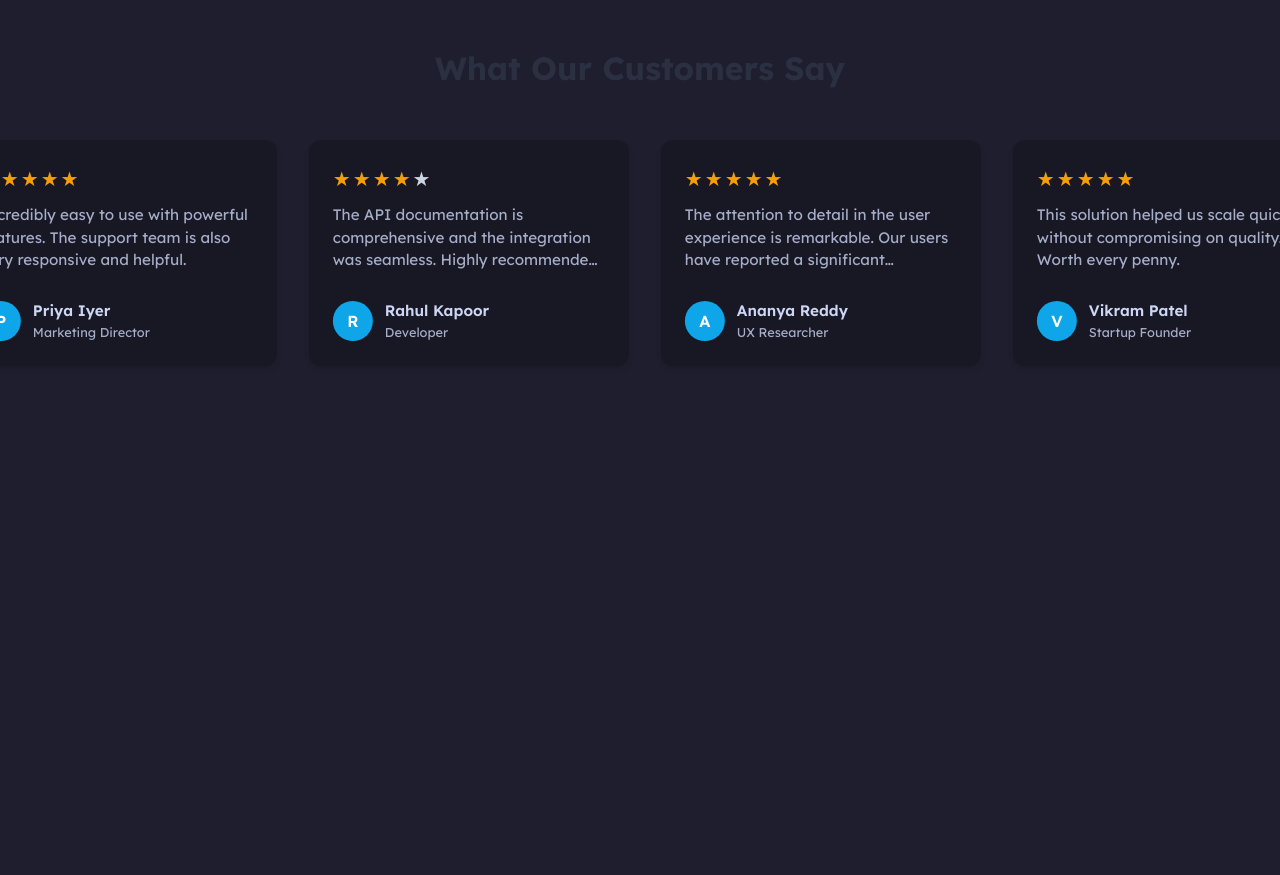
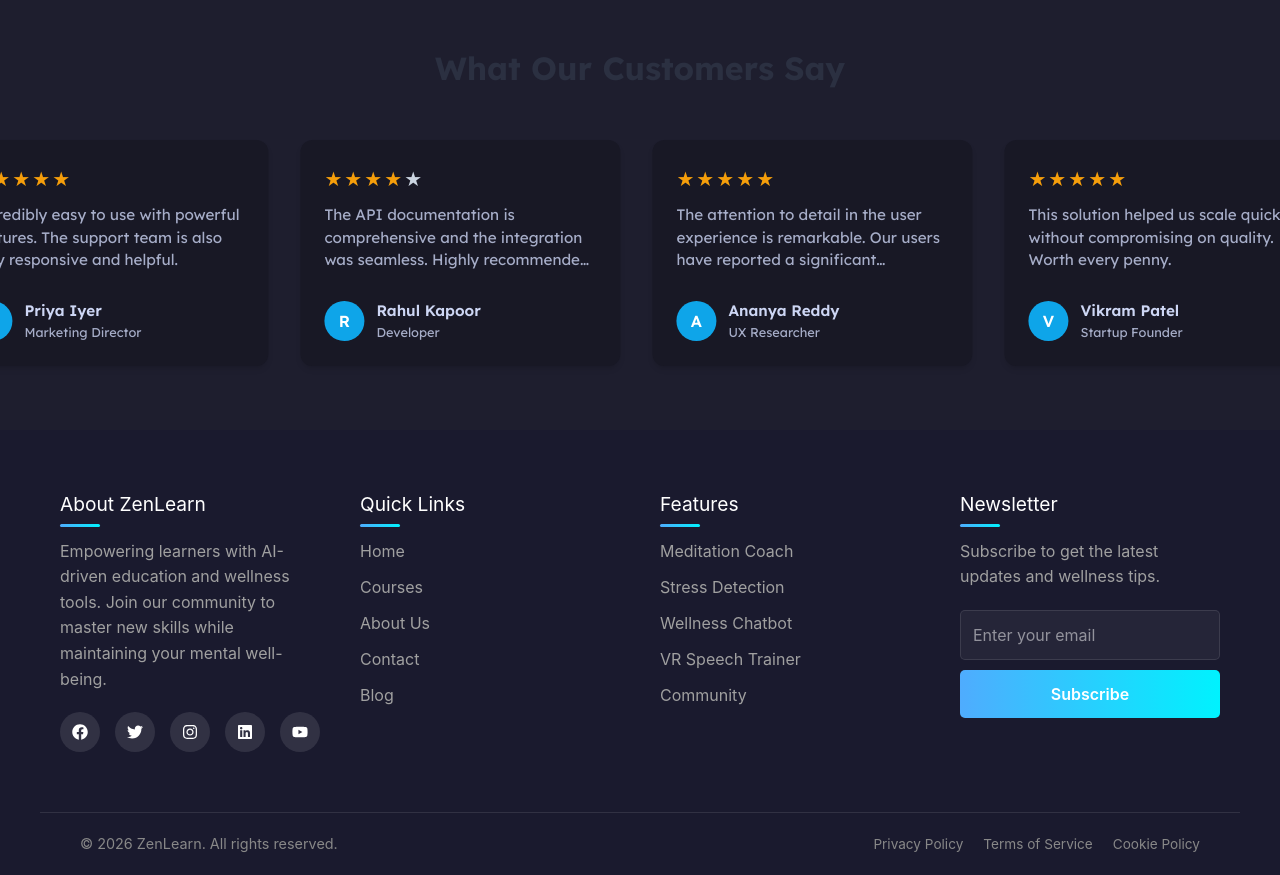
Before and after one commit to TanKaizokuO/Cognisphere, a React (Vite) app: page / in a window 1280 px wide. Shown: the part 1840-2715 px from the top of the page. Before the commit the page ends 2270 px from the top, so only its background shows below. Built offline with nearby package versions, Linux system fonts and the light colour scheme.

Commit message:
Add Footer component to Homepage

```diff
--- /dev/null
+++ b/src/components/Footer/Footer.css
@@ -0,0 +1,163 @@
+.footer {
+    background-color: #1a1a2e;
+    color: #e0e0e0;
+    padding: 60px 0 20px;
+    font-family: 'Inter', sans-serif;
+    margin-top: auto;
+}
+
+.footer-content {
+    display: grid;
+    grid-template-columns: repeat(auto-fit, minmax(250px, 1fr));
+    gap: 40px;
+    max-width: 1200px;
+    margin: 0 auto;
+    padding: 0 20px;
+}
+
+.footer-section h3 {
+    color: #fff;
+    font-size: 1.2rem;
+    margin-bottom: 20px;
+    position: relative;
+    display: inline-block;
+}
+
+.footer-section h3::after {
+    content: '';
+    position: absolute;
+    left: 0;
+    bottom: -8px;
+    width: 40px;
+    height: 3px;
+    background: linear-gradient(90deg, #4facfe, #00f2fe);
+    border-radius: 2px;
+}
+
+.footer-section p {
+    line-height: 1.6;
+    color: #a0a0a0;
+    margin-bottom: 20px;
+}
+
+.footer-section ul {
+    list-style: none;
+    padding: 0;
+}
+
+.footer-section ul li {
+    margin-bottom: 12px;
+}
+
+.footer-section ul li a {
+    color: #a0a0a0;
+    text-decoration: none;
+    transition: color 0.3s ease;
+    display: inline-block;
+}
+
+.footer-section ul li a:hover {
+    color: #4facfe;
+    transform: translateX(5px);
+}
+
+.social-icons {
+    display: flex;
+    gap: 15px;
+    margin-top: 20px;
+}
+
+.social-icons a {
+    width: 40px;
+    height: 40px;
+    background-color: rgba(255, 255, 255, 0.1);
+    border-radius: 50%;
+    display: flex;
+    align-items: center;
+    justify-content: center;
+    color: #fff;
+    text-decoration: none;
+    transition: all 0.3s ease;
+}
+
+.social-icons a:hover {
+    background-color: #4facfe;
+    transform: translateY(-3px);
+}
+
+.newsletter-form {
+    display: flex;
+    flex-direction: column;
+    gap: 10px;
+}
+
+.newsletter-form input {
+    padding: 12px;
+    border-radius: 5px;
+    border: 1px solid rgba(255, 255, 255, 0.1);
+    background-color: rgba(255, 255, 255, 0.05);
+    color: #fff;
+    outline: none;
+    transition: border-color 0.3s ease;
+}
+
+.newsletter-form input:focus {
+    border-color: #4facfe;
+}
+
+.newsletter-form button {
+    padding: 12px;
+    background: linear-gradient(90deg, #4facfe, #00f2fe);
+    color: #fff;
+    border: none;
+    border-radius: 5px;
+    cursor: pointer;
+    font-weight: 600;
+    transition: opacity 0.3s ease;
+}
+
+.newsletter-form button:hover {
+    opacity: 0.9;
+}
+
+.footer-bottom {
+    border-top: 1px solid rgba(255, 255, 255, 0.1);
+    margin-top: 60px;
+    padding-top: 20px;
+    text-align: center;
+    display: flex;
+    flex-direction: column;
+    align-items: center;
+    gap: 15px;
+}
+
+.footer-bottom p {
+    color: #888;
+    font-size: 0.9rem;
+}
+
+.footer-legal {
+    display: flex;
+    gap: 20px;
+}
+
+.footer-legal a {
+    color: #888;
+    font-size: 0.85rem;
+    text-decoration: none;
+    transition: color 0.3s ease;
+}
+
+.footer-legal a:hover {
+    color: #4facfe;
+}
+
+@media (min-width: 768px) {
+    .footer-bottom {
+        flex-direction: row;
+        justify-content: space-between;
+        padding: 20px 40px 0;
+        max-width: 1200px;
+        margin: 60px auto 0;
+    }
+}
--- /dev/null
+++ b/src/components/Footer/Footer.jsx
@@ -0,0 +1,66 @@
+import React from 'react';
+import './Footer.css';
+import { FaFacebook, FaTwitter, FaInstagram, FaLinkedin, FaYoutube } from 'react-icons/fa';
+import { Link } from 'react-router-dom';
+
+const Footer = () => {
+    return (
+        <footer className="footer">
+            <div className="footer-content">
+                <div className="footer-section">
+                    <h3>About ZenLearn</h3>
+                    <p>Empowering learners with AI-driven education and wellness tools. Join our community to master new skills while maintaining your mental well-being.</p>
+                    <div className="social-icons">
+                        <a href="https://facebook.com" target="_blank" rel="noopener noreferrer"><FaFacebook /></a>
+                        <a href="https://twitter.com" target="_blank" rel="noopener noreferrer"><FaTwitter /></a>
+                        <a href="https://instagram.com" target="_blank" rel="noopener noreferrer"><FaInstagram /></a>
+                        <a href="https://linkedin.com" target="_blank" rel="noopener noreferrer"><FaLinkedin /></a>
+                        <a href="https://youtube.com" target="_blank" rel="noopener noreferrer"><FaYoutube /></a>
+                    </div>
+                </div>
+
+                <div className="footer-section">
+                    <h3>Quick Links</h3>
+                    <ul>
+                        <li><Link to="/">Home</Link></li>
+                        <li><Link to="/courses">Courses</Link></li>
+                        <li><Link to="/about">About Us</Link></li>
+                        <li><Link to="/contact">Contact</Link></li>
+                        <li><Link to="/blog">Blog</Link></li>
+                    </ul>
+                </div>
+
+                <div className="footer-section">
+                    <h3>Features</h3>
+                    <ul>
+                        <li><Link to="/focus-zone">Meditation Coach</Link></li>
+                        <li><Link to="/destress-zone">Stress Detection</Link></li>
+                        <li><Link to="/serenity-zone">Wellness Chatbot</Link></li>
+                        <li><Link to="/vr-speech">VR Speech Trainer</Link></li>
+                        <li><Link to="/colab-zone">Community</Link></li>
+                    </ul>
+                </div>
+
+                <div className="footer-section">
+                    <h3>Newsletter</h3>
+                    <p>Subscribe to get the latest updates and wellness tips.</p>
+                    <form className="newsletter-form">
+                        <input type="email" placeholder="Enter your email" required />
+                        <button type="submit">Subscribe</button>
+                    </form>
+                </div>
+            </div>
+
+            <div className="footer-bottom">
+                <p>&copy; {new Date().getFullYear()} ZenLearn. All rights reserved.</p>
+                <div className="footer-legal">
+                    <Link to="/privacy">Privacy Policy</Link>
+                    <Link to="/terms">Terms of Service</Link>
+                    <Link to="/cookies">Cookie Policy</Link>
+                </div>
+            </div>
+        </footer>
+    );
+};
+
+export default Footer;
--- a/src/pages/Home/Home.jsx
+++ b/src/pages/Home/Home.jsx
@@ -3,14 +3,15 @@ import HeroSection from '../../components/Home/HeroSection/HeroSection'
 import Navbar from '../../components/Navbar/Navbar'
 import ReviewMarquee from '../../components/Home/Reviews/ReviewMarquee'
 import FeaturesSection from '../../components/Home/Features/Features'
+import Footer from '../../components/Footer/Footer'
 
 export default function Home() {
   return (
     <div>
-        <HeroSection/>
-        <FeaturesSection/>
-        <ReviewMarquee/>
-
+      <HeroSection />
+      <FeaturesSection />
+      <ReviewMarquee />
+      <Footer />
     </div>
   )
 }
```
